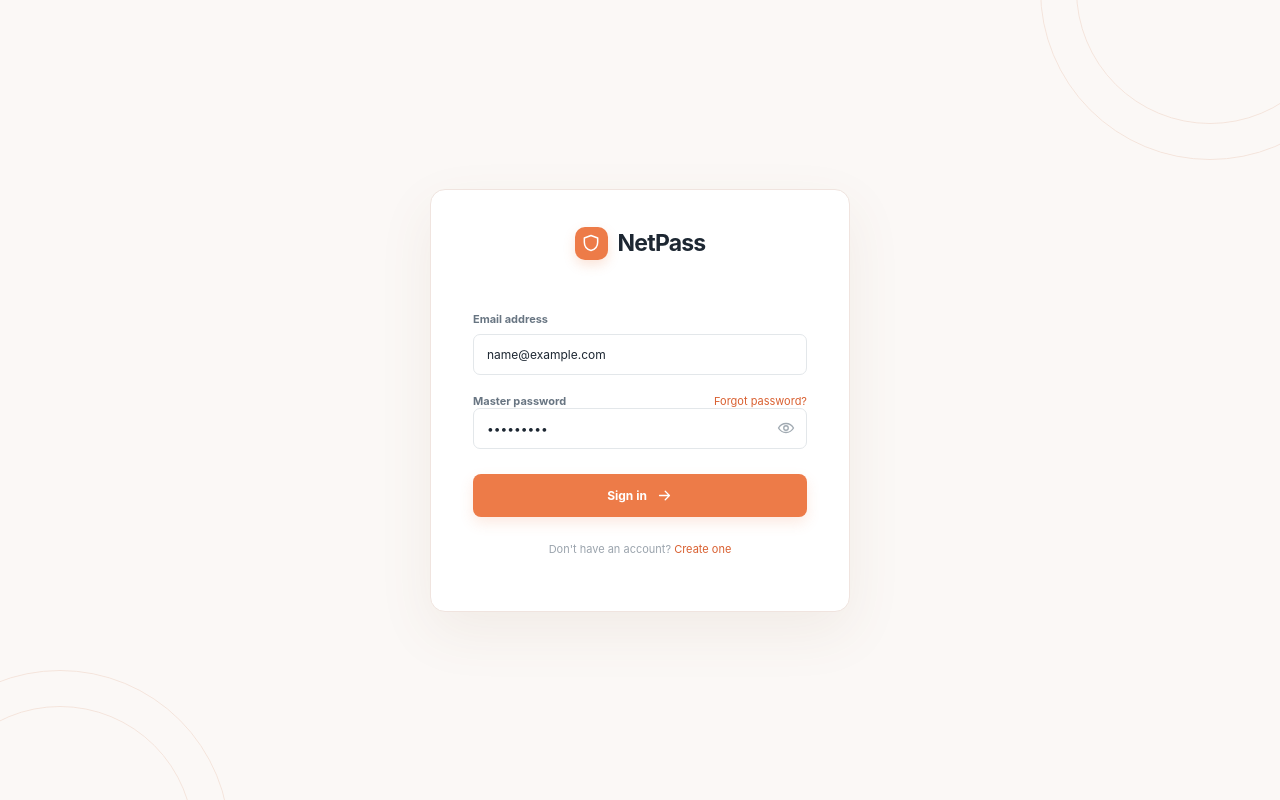
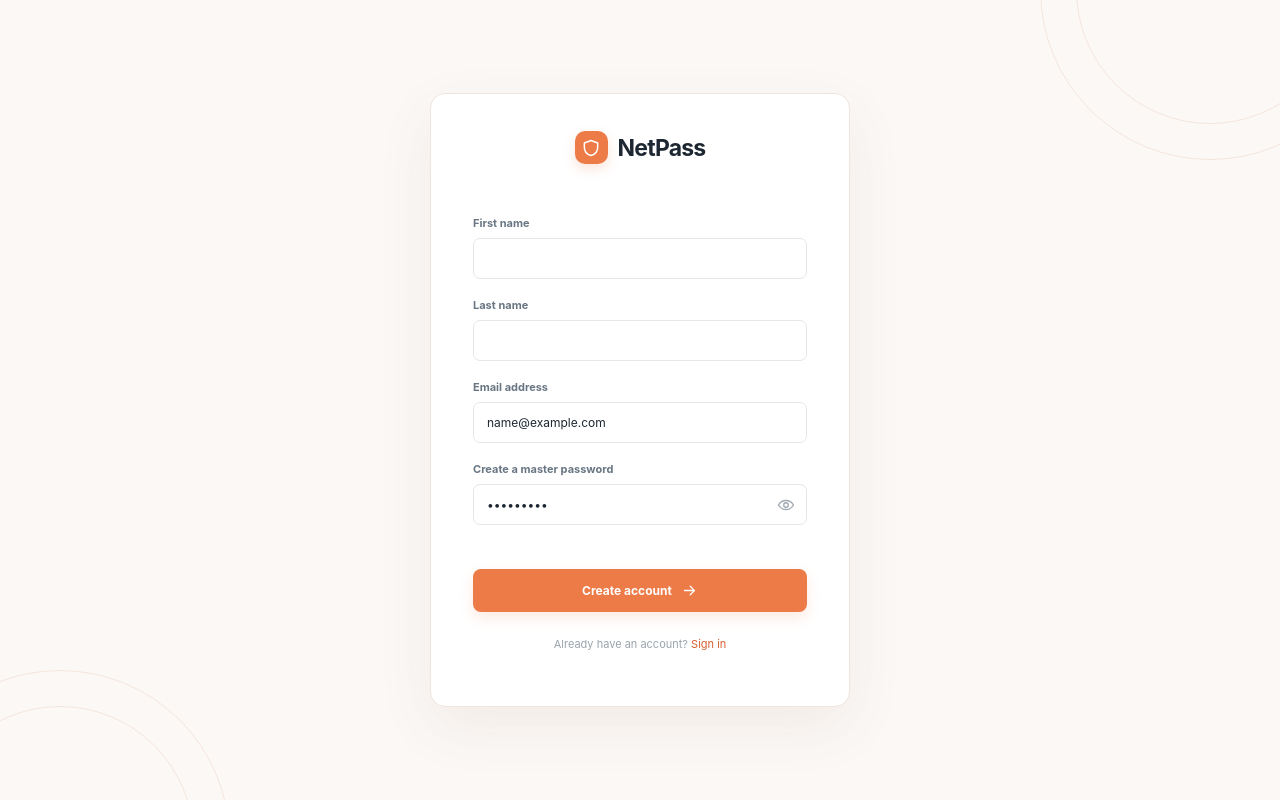
Before and after one commit to LeftsideMartian/Password-Manager-.NET, a React (Vite) app in the folder frontend/: page / in a window 1280 px wide. Both pictures are taken after typing "name@example.com", "Sample123" into the empty fields and a click on the button "Create one". Built offline with nearby package versions, Linux system fonts and the light colour scheme.

Commit message:
Feat: Registration workflow

```diff
--- a/frontend/src/App.css
+++ b/frontend/src/App.css
@@ -1013,9 +1013,16 @@ button {
   font-size: 11px;
   font-weight: 650;
 }
+.auth-form {
+  display: grid;
+  gap: 19px;
+}
 .label-row {
   align-items: center;
-  margin-top: 19px;
+  margin-top: 0;
+}
+.auth-field .label-row {
+  margin-bottom: 8px;
 }
 .label-row label {
   margin: 0;
--- a/frontend/src/api/api.ts
+++ b/frontend/src/api/api.ts
@@ -18,6 +18,8 @@ async function apiFetch<T>(
   });
 
   if (!response.ok) throw new Error(`Request failed (${response.status})`);
+
+  if (response.status === 204) return undefined as T;
 
   return response.json() as Promise<T>;
 }
--- a/frontend/src/api/auth.ts
+++ b/frontend/src/api/auth.ts
@@ -1,5 +1,10 @@
 import { apiPost } from "./api";
-import { type LoginRequest, type LoginResponse } from "../utils/types";
+import type {
+  RegisterRequest,
+  LoginRequest,
+  LoginResponse,
+  User,
+} from "../utils/types";
 
 export async function login(email: string, password: string) {
   const body: LoginRequest = {
@@ -9,3 +14,19 @@ export async function login(email: string, password: string) {
 
   return apiPost<LoginRequest, LoginResponse>("/auth/login", body);
 }
+
+export async function register(
+  firstName: string,
+  lastName: string,
+  email: string,
+  password: string,
+) {
+  const body: RegisterRequest = {
+    firstName,
+    lastName,
+    email,
+    password,
+  };
+
+  return apiPost<RegisterRequest, User>("/user", body);
+}
--- a/frontend/src/features/LoginScreen.tsx
+++ b/frontend/src/features/LoginScreen.tsx
@@ -1,12 +1,15 @@
 import { useState } from "react";
 import type { SubmitEvent } from "react";
 import { Icon } from "../components/Icon";
-import { login } from "../api/auth";
+import { login, register } from "../api/auth";
 import { useUser } from "../context/UserContext";
 
 export function LoginScreen() {
   const { signIn } = useUser();
 
+  const [isRegistering, setIsRegistering] = useState(false);
+  const [firstName, setFirstName] = useState("");
+  const [lastName, setLastName] = useState("");
   const [email, setEmail] = useState("");
   const [password, setPassword] = useState("");
   const [showPassword, setShowPassword] = useState(false);
@@ -19,9 +22,18 @@ export function LoginScreen() {
     setLoading(true);
 
     try {
+      // Register first if needed, then authenticate to create an auth session
+      if (isRegistering) {
+        await register(firstName, lastName, email, password);
+      }
+
       signIn(await login(email, password));
     } catch {
-      setError("We could not sign you in. Check your details and try again.");
+      setError(
+        isRegistering
+          ? "We could not create your account. Check your details and try again."
+          : "We could not sign you in. Check your details and try again.",
+      );
     } finally {
       setLoading(false);
     }
@@ -40,6 +52,33 @@ export function LoginScreen() {
         </div>
         <div className="auth-heading"></div>
         <form onSubmit={submit} className="auth-form">
+          {isRegistering && (
+            <>
+              <div className="auth-field">
+                <label htmlFor="first-name">First name</label>
+                <input
+                  id="first-name"
+                  type="text"
+                  autoComplete="given-name"
+                  value={firstName}
+                  onChange={(event) => setFirstName(event.target.value)}
+                  required
+                />
+              </div>
+              <div className="auth-field">
+                <label htmlFor="last-name">Last name</label>
+                <input
+                  id="last-name"
+                  type="text"
+                  autoComplete="family-name"
+                  value={lastName}
+                  onChange={(event) => setLastName(event.target.value)}
+                  required
+                />
+              </div>
+            </>
+          )}
+          <div className="auth-field">
             <label htmlFor="email">Email address</label>
             <input
               id="email"
@@ -50,11 +89,17 @@ export function LoginScreen() {
               onChange={(event) => setEmail(event.target.value)}
               required
             />
+          </div>
+          <div className="auth-field">
             <div className="label-row">
-            <label htmlFor="password">Master password</label>
+              <label htmlFor="password">
+                {isRegistering ? "Create a master password" : "Master password"}
+              </label>
+              {!isRegistering && (
                 <button type="button" className="text-button">
                   Forgot password?
                 </button>
+              )}
             </div>
             <div className="input-with-icon">
               <input
@@ -75,6 +120,7 @@ export function LoginScreen() {
                 <Icon name="eye" size={18} />
               </button>
             </div>
+          </div>
           {error && <p className="form-error">{error}</p>}
           <button
             className="primary-button auth-submit"
@@ -82,19 +128,32 @@ export function LoginScreen() {
             disabled={loading}
           >
             {loading ? (
+              isRegistering ? (
+                "Creating account…"
+              ) : (
                 "Signing in…"
+              )
             ) : (
               <>
-                Sign in
+                {isRegistering ? "Create account" : "Sign in"}
                 <Icon name="arrow" size={17} />
               </>
             )}
           </button>
         </form>
         <p className="auth-footer">
-          Don't have an account?{" "}
-          <button type="button" className="text-button">
-            Create one
+          {isRegistering
+            ? "Already have an account?"
+            : "Don't have an account?"}{" "}
+          <button
+            type="button"
+            className="text-button"
+            onClick={() => {
+              setIsRegistering((current) => !current);
+              setError("");
+            }}
+          >
+            {isRegistering ? "Sign in" : "Create one"}
           </button>
         </p>
       </section>
--- a/frontend/src/features/Vault.tsx
+++ b/frontend/src/features/Vault.tsx
@@ -1,6 +1,5 @@
 import { useState } from "react";
 import { Icon } from "../components/Icon";
-import { vaultItems } from "../utils/vaultData";
 import type { VaultItem } from "../utils/types";
 import { Credential } from "../components/Credential";
 import { AddCredentialOverlay } from "./AddCredentialOverlay";
@@ -11,7 +10,7 @@ export function Vault() {
   const [showAddOverlay, setShowAddOverlay] = useState(false);
   // TODO: Load credentials for the authenticated user and
   // keep this list in sync after create, update, and delete requests.
-  const [credentials, setCredentials] = useState<VaultItem[]>([...vaultItems]);
+  const [credentials, setCredentials] = useState<VaultItem[]>([]);
   const [category, setCategory] = useState("All");
   const [selectedCredential, setSelectedCredential] =
     useState<VaultItem | null>(null);
@@ -34,9 +33,7 @@ export function Vault() {
       <section className="welcome-row">
         <div>
           <p className="eyebrow">Your secure collection</p>
-          <h1>
-            My <em>vault.</em>
-          </h1>
+          <h1>My vault.</h1>
           <p className="page-subtitle">
             {credentials.length} credentials protected by NetPass.
           </p>
```
Also changed, not shown: frontend/src/api/credentials.ts (+64 -3 lines), frontend/src/utils/types.ts (+54 -0 lines). Lines whose indentation alone changed are shown as unchanged.
